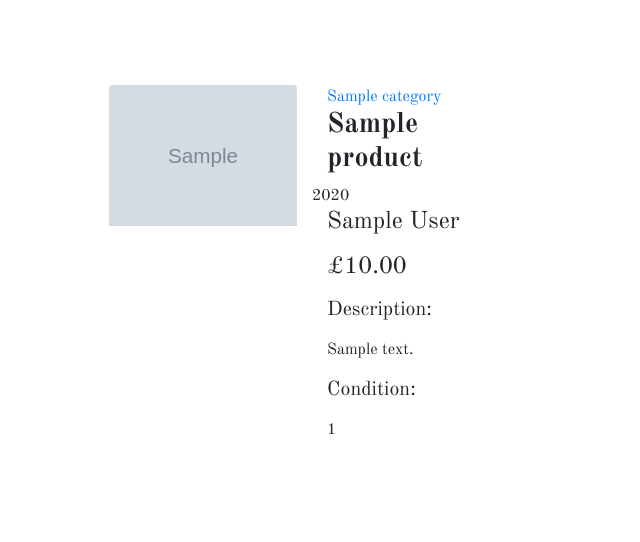
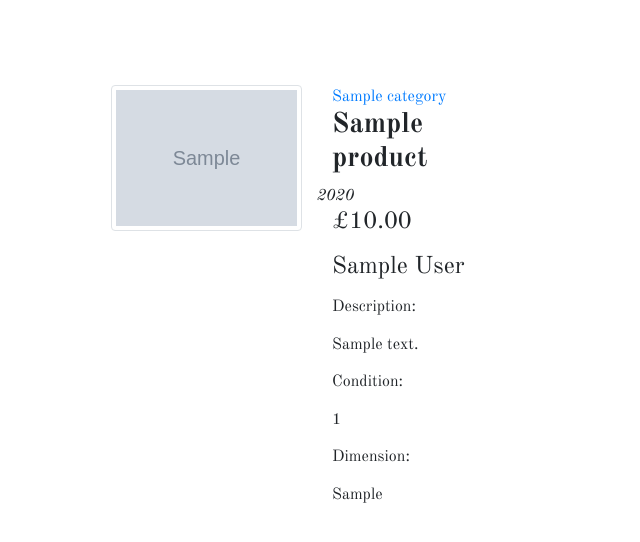
Before and after one commit to JochenFM/art_prints_ms4, a Django app: page /products/1 in a window 1280 px wide. Shown: the part 80-622 px from the top of the page, without its empty margins (0-640 px from the left). Run offline with Django 3.2, Linux system fonts and the light colour scheme; tables that the repository leaves empty hold one stand-in row (values such as "Sample post"); grey boxes marked "Sample" are stand-in pictures; some libraries are stand-ins or nearby versions.

Commit message:
more styling to product_detail and onlineshop.html

```diff
--- a/products/templates/products/product_detail.html
+++ b/products/templates/products/product_detail.html
@@ -25,25 +25,27 @@
             <div class="col-12 col-md-6 col-lg-4 offset-md-2">
                 <div class="image-container">
                     <a href="{{ product.image.url }}" target="_blank">
-                        <img class="card-img-top rounded-top img-fluid" src="{{ product.image.url }}" alt="{{ product.name }}">
+                        <img class="card-img-top rounded-top img-fluid img-thumbnail" src="{{ product.image.url }}" alt="{{ product.name }}">
                     </a>
                 </div>
             </div>
             <div class="col-12 col-md-6 col-lg-4">
                 <div class="product-details-container">
-                    <a href="" target="_blank">{{ product.category }}</a>
+                    <a href="" class="text-decoration-none" target="_blank">{{ product.category }}</a>
                     <h3 class="product-title font-weight-bold">{{ product.name }}</h3>
                     <div class="row">
                             {% if product.year %}
-                            <p class="mb-0">{{product.year}}</p>
+                            <p class="mb-0 text-center font-italic">{{product.year}}</p>
                             {% else %}
-                            <p class="mb-0 text-left">Date: N/A</p>
+                            <p class="mb-0 text-left">Date: <span class ="font-italic"> N/A</span></p>
                             {% endif %}
                     </div>
+                    <h4 class="mb-3">£{{ product.price }}</h4>
                     <h4 class="mb-3"> {{ product.author }}</h4>
-                    <h4 class="mb-3">£{{ product.price }}</h4>
-                    <h5 class="mb-3">Description:</h5> <p class="product-description mb-3"> {{ product.description }}</p>
-                    <h5 class="mb-3">Condition:</h5><p class="product-condition"> {{ product.condition }}</p>
+                    <h6 class="mb-3">Description:</h6> <p class="product-description mb-3"> {{ product.description }}</p>
+                    <h6 class="mb-3">Condition:</h6><p class="product-condition"> {{ product.condition }}</p>
+                    <h6 class="mb-3">Dimension:</h6><p class="product-dimension"> {{ product.dimension }}</p>
+
                 </div>
             </div>
         </div>
--- a/static/css/base.css
+++ b/static/css/base.css
@@ -8,6 +8,12 @@ body {
     box-sizing: border-box;
     font-family: 'Old Standard TT', serif;
 
+}
+
+.logo-font {
+
+    text-transform: uppercase;
+    padding-bottom: 40px;
 }
 
 .nav-link {
@@ -55,7 +61,7 @@ body {
 
 .btn0:hover{
 
-    background-color: #64a4dd;
+    background-color: #618BB2;
     color: #dfdcd3;
     transition: 0.6;
 }
```
Also changed, not shown: products/templates/products/products_onlineshop.html (+5 -5 lines), README.md.
